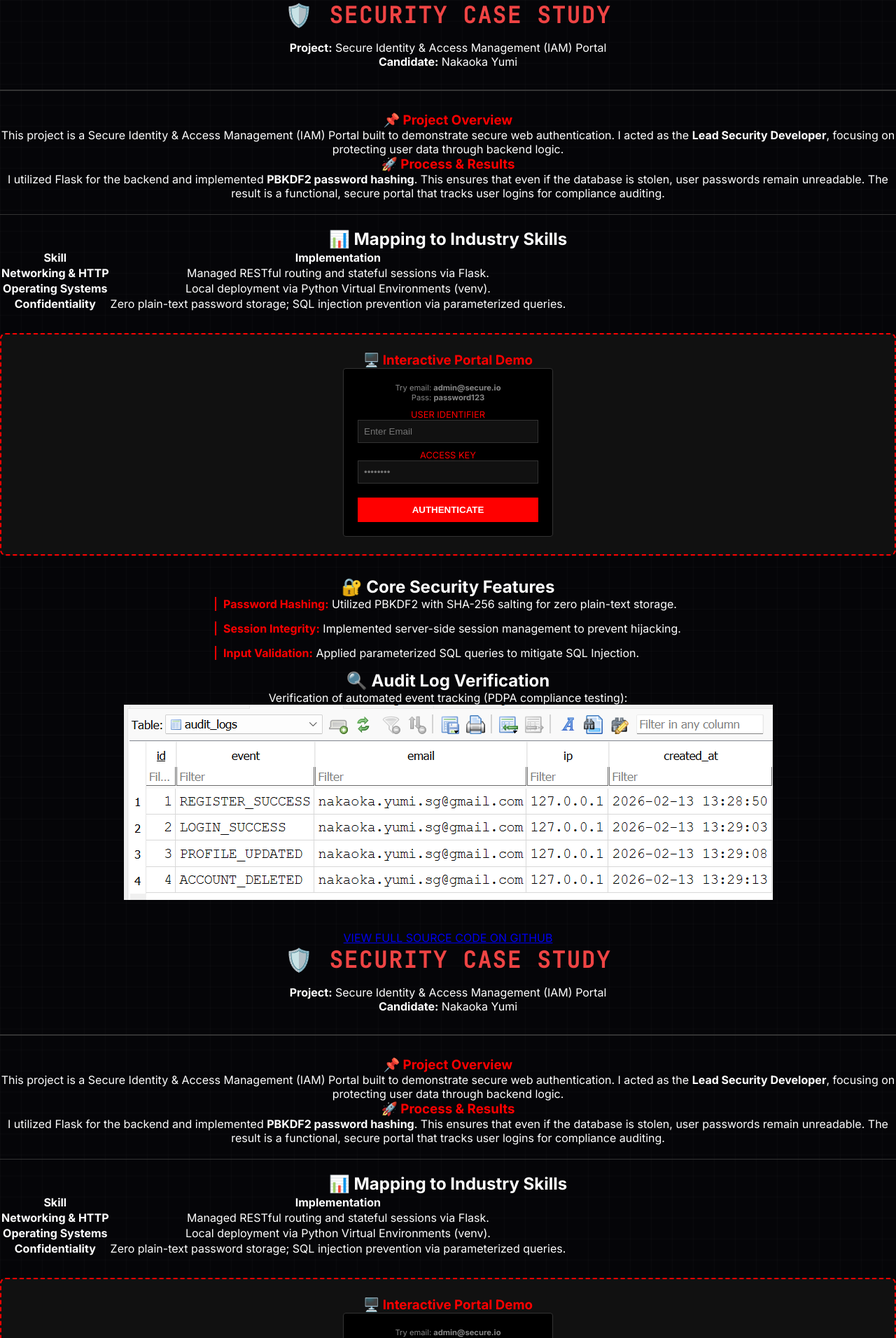
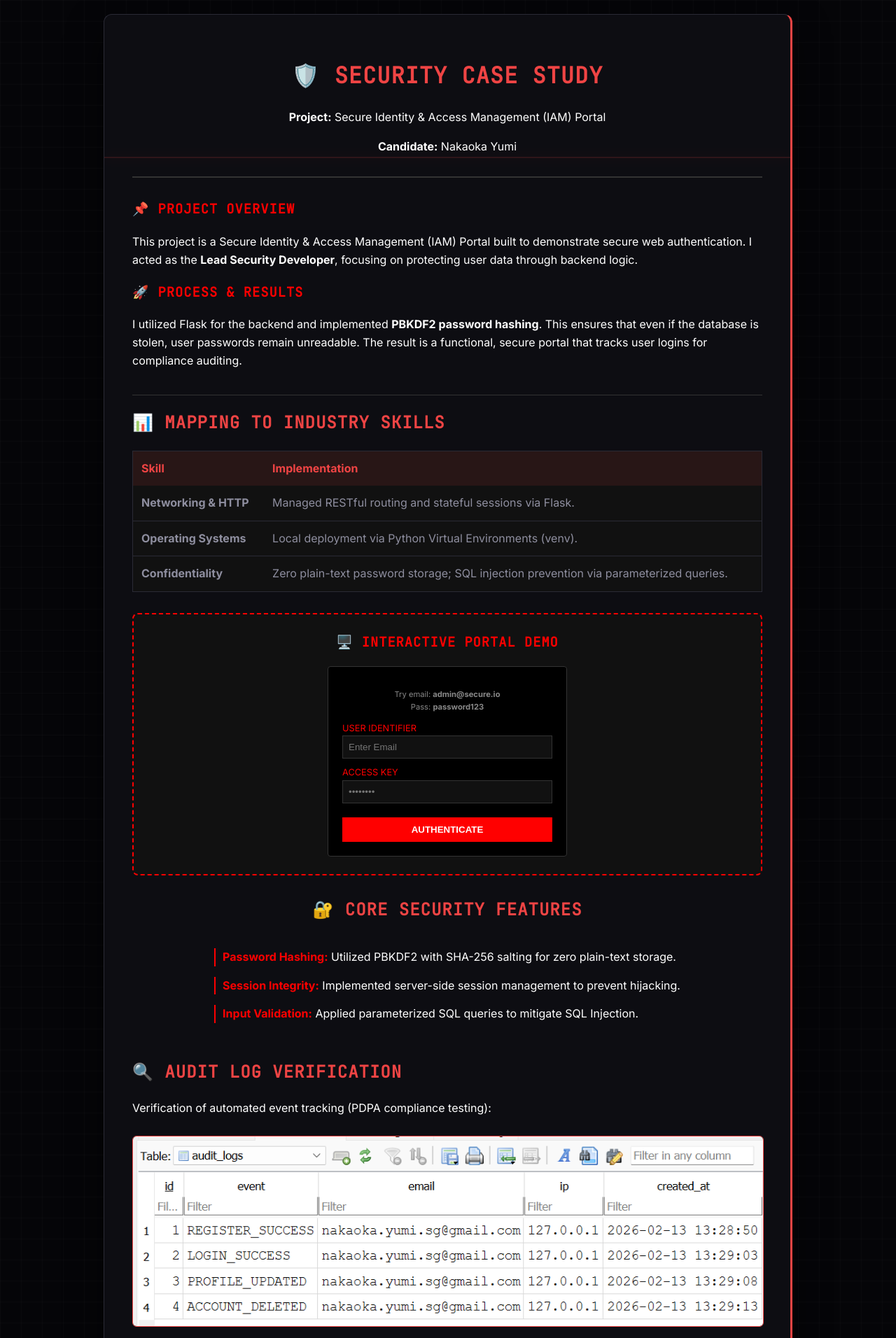
Before and after one commit to nakaokayumi/secure-identity-portal, a Flask app: template templates/index.html in a window 1280 px wide. Shown: the top 1912 px of the page at 70% size. Run offline with Flask 3, Linux system fonts and the light colour scheme; the template is opened without the code that fills it, so the values that code supplies are empty.

Commit message:
Update index.html

```diff
--- a/templates/index.html
+++ b/templates/index.html
@@ -11,120 +11,153 @@
     <style>
         @import url('https://fonts.googleapis.com/css2?family=Inter:wght@400;600;700&family=JetBrains+Mono&display=swap');
 
-        /* --- GLOBAL THEME --- */
-        :root {
-          --bg: #050508;
-          --panel: #0d0d12;
-          --border: #2a2a35;
-          --text: #ffffff;
-          --muted: #8e8e9f;
-          --red: #ef4444;
-          --red-glow: rgba(239, 68, 68, 0.3);
-          --success: #10b981;
-          --radius: 12px;
+        /* ===== GLOBAL CYBER THEME ===== */
+        body {
+          font-family: 'Inter', sans-serif;
+          background-color: #050508;
+          color: #ffffff;
+          padding: 20px;
+          line-height: 1.6;
+          margin: 0;
+
+          /* cyber grid overlay */
+          background-image:
+            linear-gradient(rgba(255,255,255,0.02) 1px, transparent 1px),
+            linear-gradient(90deg, rgba(255,255,255,0.02) 1px, transparent 1px);
+          background-size: 30px 30px;
         }
 
-        * { box-sizing: border-box; margin: 0; padding: 0; }
-
-        body {
-          font-family: 'Inter', sans-serif;
-          background-color: var(--bg);
-          background-image:
-            linear-gradient(rgba(255, 255, 255, 0.02) 1px, transparent 1px),
-            linear-gradient(90deg, rgba(255, 255, 255, 0.02) 1px, transparent 1px);
-          background-size: 30px 30px;
-          color: var(--text);
-          min-height: 100vh;
-          display: flex;
-          flex-direction: column;
-          align-items: center;
+        /* ===== MAIN PANEL ===== */
+        .box {
+          max-width: 900px;
+          margin: auto;
+          padding: 40px;
+          background: #0d0d12;
+          border: 1px solid #2a2a35;
+          border-right: 3px solid #ef4444;
+          border-radius: 12px;
+          box-shadow: 0 25px 50px rgba(0,0,0,0.6);
+          position: relative;
+          overflow: hidden;
         }
 
-        /* NAV */
-        .nav {
-          width: 100%;
-          padding: 20px 10%;
-          display: flex;
-          justify-content: flex-end;
-          background: rgba(0, 0, 0, 0.8);
-          border-bottom: 1px solid var(--border);
-          margin-bottom: 40px;
+        /* scanline effect */
+        .box::after {
+          content: "";
+          position: absolute;
+          top: 0;
+          left: 0;
+          right: 0;
+          height: 2px;
+          background: #ef4444;
+          box-shadow: 0 0 15px #ef4444;
+          opacity: 0.15;
+          animation: scan 6s linear infinite;
         }
 
-        /* LAYOUT */
-        .container { width: 100%; max-width: 800px; padding: 0 20px; }
-        .box { width: 100%; margin: auto; text-align: center; }
+        /* ===== HEADINGS ===== */
+        h1, h2, h3 {
+          color: #ef4444;
+          text-transform: uppercase;
+          letter-spacing: 1px;
+          font-family: 'JetBrains Mono', monospace;
+        }
 
-        /* CARD */
-        .card {
-          background: var(--panel);
-          border: 1px solid var(--border);
-          border-right: 2px solid var(--red);
-          border-radius: var(--radius);
-          padding: 40px;
-          box-shadow: 0 25px 50px -12px rgba(0, 0, 0, 0.5);
-          position: relative;
-          overflow: hidden;
+        h1 { text-align: center; }
+
+        /* ===== DIVIDERS ===== */
+        hr {
+          border: 0.5px solid #2a2a35;
+          margin: 30px 0;
+        }
+
+        /* ===== TABLE ===== */
+        table {
+          width: 100%;
+          border-collapse: collapse;
+          margin: 20px 0;
+          background: #111;
+          border: 1px solid #2a2a35;
+        }
+
+        th {
+          background: rgba(239,68,68,0.1);
+          color: #ef4444;
+          padding: 12px;
           text-align: left;
         }
 
-        /* SCANLINE */
-        .card::after {
-          content: "";
-          position: absolute;
-          top: 0; left: 0; right: 0; height: 2px;
-          background: var(--red);
-          box-shadow: 0 0 15px var(--red);
-          opacity: 0.1;
-          animation: scan 6s linear infinite;
+        td {
+          border-bottom: 1px solid #2a2a35;
+          padding: 12px;
+          color: #8e8e9f;
         }
 
-        /* TYPOGRAPHY */
-        h1 {
-          color: var(--red);
-          text-transform: uppercase;
-          letter-spacing: 2px;
-          margin-bottom: 15px;
-          font-family: 'JetBrains Mono', monospace;
+        /* ===== BUTTON ===== */
+        .btn {
+          display: inline-block;
+          color: #ef4444;
+          border: 1px solid #ef4444;
+          padding: 12px 24px;
+          margin-top: 20px;
+          font-weight: bold;
+          border-radius: 6px;
+          text-decoration: none;
+          transition: 0.3s;
         }
 
-        .sub { color: var(--muted); font-size: 14px; margin-bottom: 30px; display: block; }
-
-        /* INPUTS */
-        .input {
-          width: 100%;
-          padding: 14px;
-          background: rgba(0, 0, 0, 0.5);
-          border: 1px solid var(--border);
-          border-radius: 8px;
+        .btn:hover {
+          background: #ef4444;
           color: white;
-          margin-bottom: 20px;
+          box-shadow: 0 0 20px rgba(239,68,68,0.4);
+          transform: translateY(-2px);
         }
 
-        .input:focus { border-color: var(--red); box-shadow: 0 0 15px var(--red-glow); }
+        /* ===== LIST ===== */
+        ul { list-style: none; padding: 0; }
 
-        /* BUTTON */
-        .btn-primary {
-          width: 100%;
-          padding: 16px;
-          background: var(--red);
-          color: white;
-          border: none;
-          border-radius: 8px;
-          font-weight: 700;
-          cursor: pointer;
-          text-transform: uppercase;
+        li {
+          margin-bottom: 15px;
+          padding-left: 12px;
+          border-left: 2px solid #ef4444;
         }
 
-        /* FOOTER LINKS */
-        .footer-links { text-align: center; margin-top: 30px; }
-        .footer-links a { color: var(--red); }
+        /* ===== IMAGE ===== */
+        img {
+          width: 100%;
+          border: 1px solid #ef4444;
+          border-radius: 6px;
+          margin-top: 10px;
+        }
 
-        /* ANIMATIONS */
+        /* ===== DEMO BOX ===== */
+        #demo-container {
+          background: #111;
+          border: 2px dashed #ef4444;
+          padding: 25px;
+          border-radius: 10px;
+        }
+
+        input {
+          width: 100%;
+          padding: 10px;
+          background: rgba(0,0,0,0.5);
+          border: 1px solid #2a2a35;
+          color: white;
+        }
+
+        input:focus {
+          outline: none;
+          border-color: #ef4444;
+          box-shadow: 0 0 12px rgba(239,68,68,0.3);
+        }
+
+        /* ===== ANIMATION ===== */
         @keyframes scan {
           0% { top: 0; }
           100% { top: 100%; }
         }
+
 </style>
 
 
```
